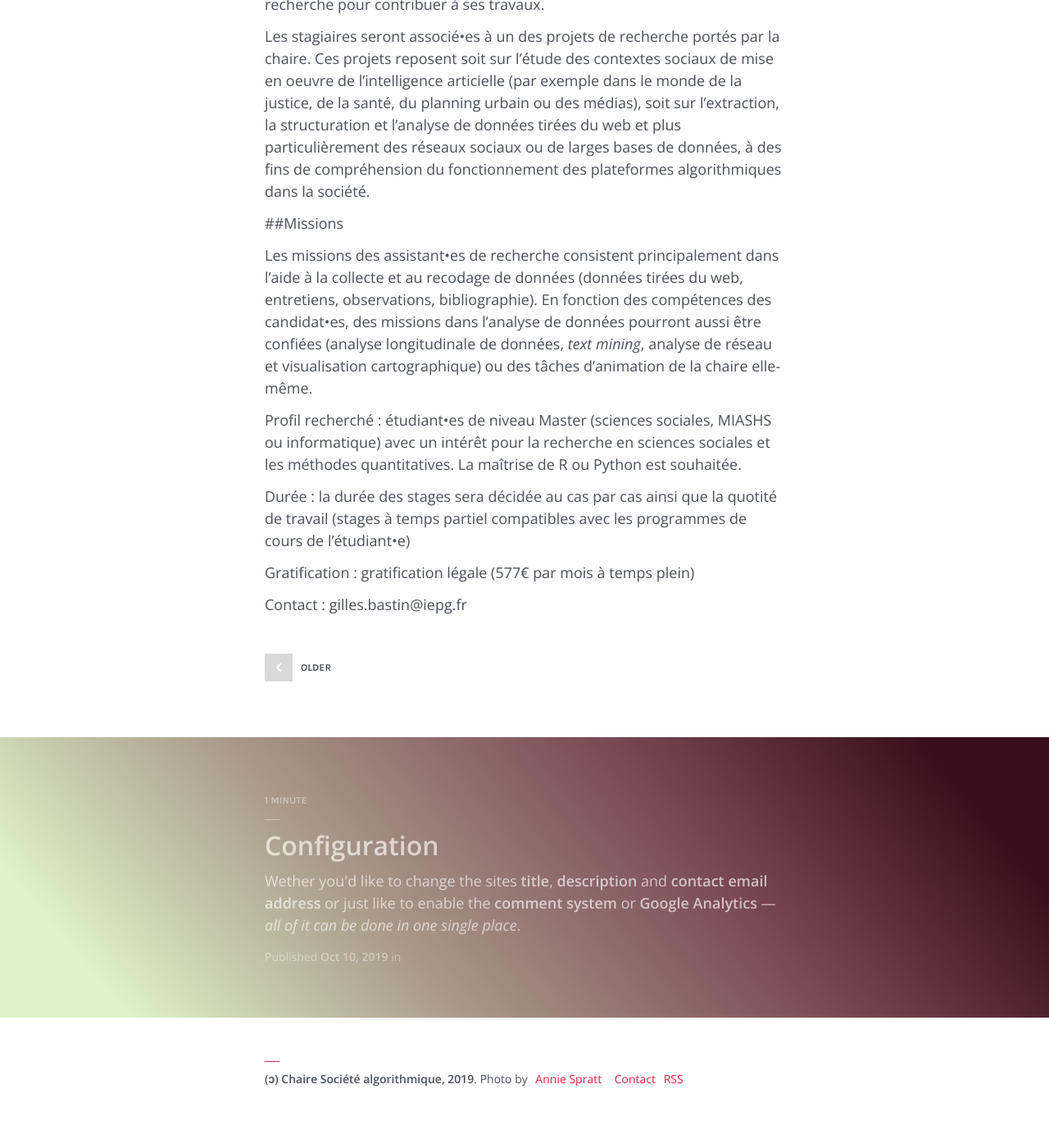
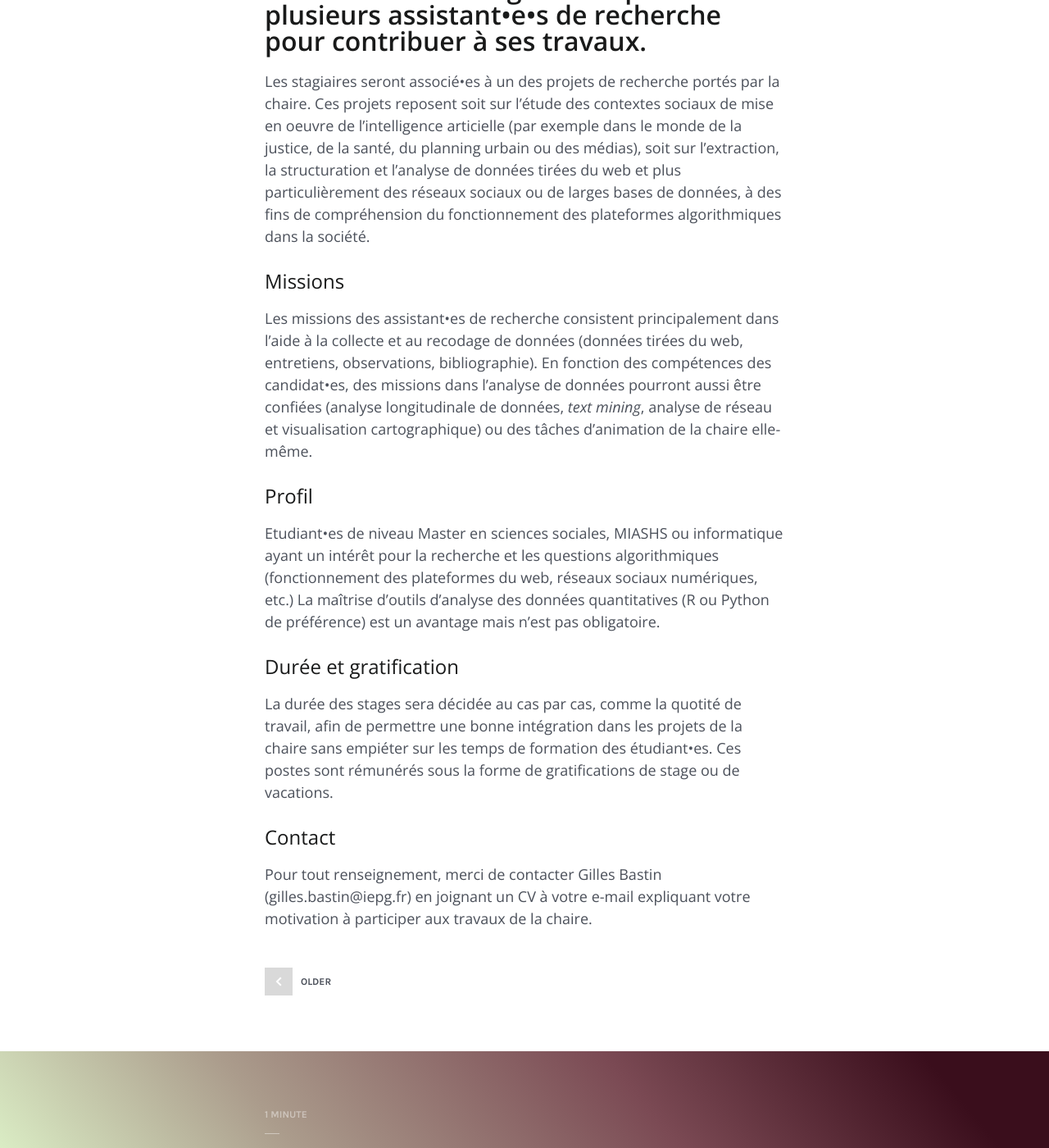
Before and after one commit to gillesbastin/algorithmicsociety, a Jekyll site: the page built from _posts/2019-10-17-La-chaire-recrute-des-assistants-de-recherche.md, in a window 1280 px wide and 1400 px high, scrolled down 715 px. Shown: the whole window at 82% size. Built offline with Jekyll 4.4.1, drawn with Linux system fonts in a browser that asks for light colours.

Commit message:
Update 2019-10-17-La-chaire-recrute-des-assistants-de-recherche.md

```diff
--- a/_posts/2019-10-17-La-chaire-recrute-des-assistants-de-recherche.md
+++ b/_posts/2019-10-17-La-chaire-recrute-des-assistants-de-recherche.md
@@ -14,22 +14,26 @@ details:		  false
 
 ---
 
-La chaire Société algorithmique recrute plusieurs assistant•e•s de recherche pour contribuer à ses travaux.
+# La chaire Société algorithmique recrute plusieurs assistant•e•s de recherche pour contribuer à ses travaux.
 
 Les stagiaires seront associé•es à un des projets de recherche portés par la chaire.
 Ces projets reposent soit sur l'étude des contextes sociaux de mise en oeuvre de l'intelligence articielle (par exemple dans le monde de la justice, de la santé, du planning urbain ou des médias),
 soit sur l’extraction, la structuration et l’analyse de données tirées du web et plus particulièrement des réseaux sociaux ou de larges bases de données, à des fins de compréhension du fonctionnement des plateformes algorithmiques dans la société.
 
-##Missions
+## Missions
 
 Les missions des assistant•es de recherche consistent principalement dans l’aide à la collecte et au recodage de données (données tirées du web, entretiens, observations, bibliographie).
 En fonction des compétences des candidat•es, des missions dans l’analyse de données pourront aussi être confiées
 (analyse longitudinale de données, <i>text mining</i>, analyse de réseau et visualisation cartographique) ou des tâches d'animation de la chaire elle-même.
 
-Profil recherché : étudiant•es de niveau Master (sciences sociales, MIASHS ou informatique) avec un intérêt pour la recherche en sciences sociales et les méthodes quantitatives. La maîtrise de R ou Python est souhaitée.
+## Profil
 
-Durée : la durée des stages sera décidée au cas par cas ainsi que la quotité de travail (stages à temps partiel compatibles avec les programmes de cours de l’étudiant•e)
+Etudiant•es de niveau Master en sciences sociales, MIASHS ou informatique ayant un intérêt pour la recherche et les questions algorithmiques (fonctionnement des plateformes du web, réseaux sociaux numériques, etc.)
+La maîtrise d'outils d'analyse des données quantitatives (R ou Python de préférence) est un avantage mais n'est pas obligatoire.
 
-Gratification : gratification légale (577€ par mois à temps plein)
+## Durée et gratification
+La durée des stages sera décidée au cas par cas, comme la quotité de travail, afin de permettre une bonne intégration dans les projets de la chaire sans empiéter sur les temps de formation des étudiant•es.
+Ces postes sont rémunérés sous la forme de gratifications de stage ou de vacations.
 
-Contact : gilles.bastin@iepg.fr
+## Contact
+Pour tout renseignement, merci de contacter Gilles Bastin (gilles.bastin@iepg.fr) en joignant un CV à votre e-mail expliquant votre motivation à participer aux travaux de la chaire.
```
